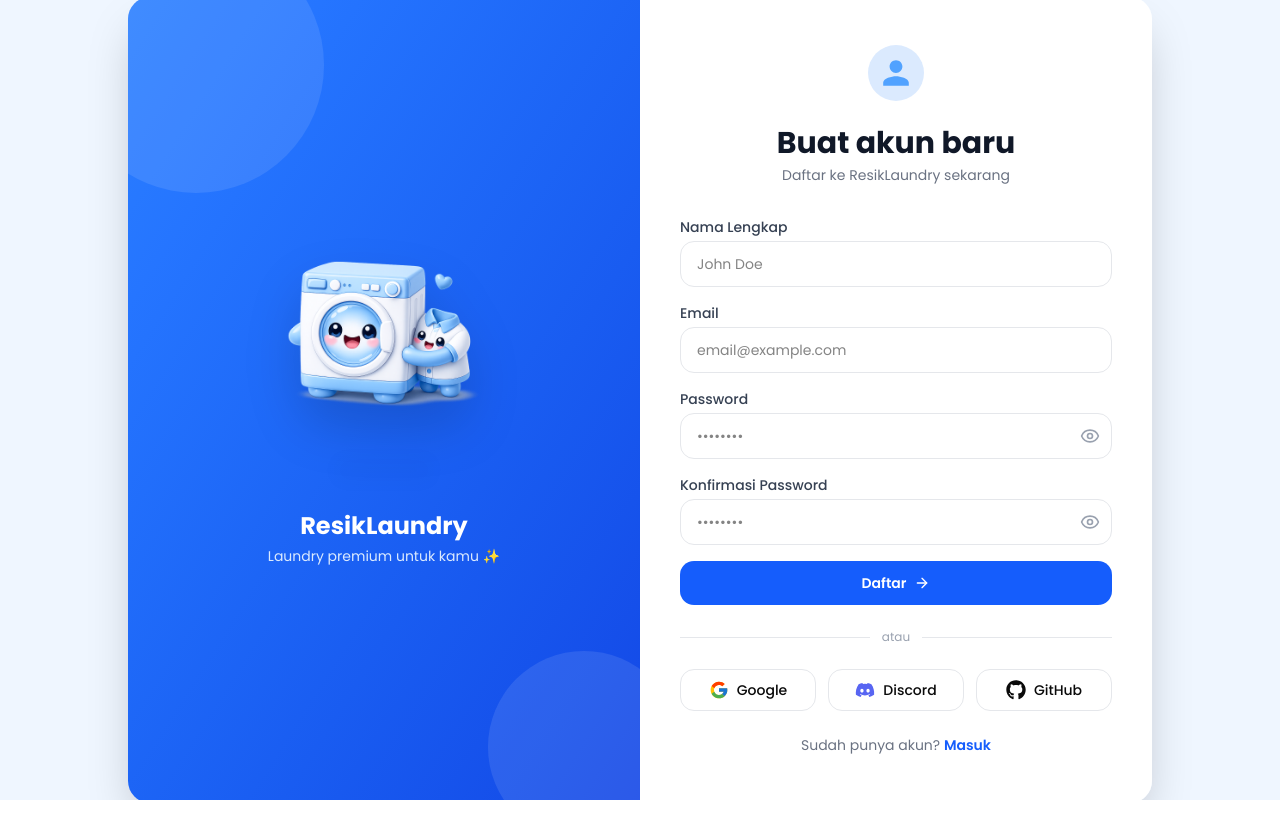
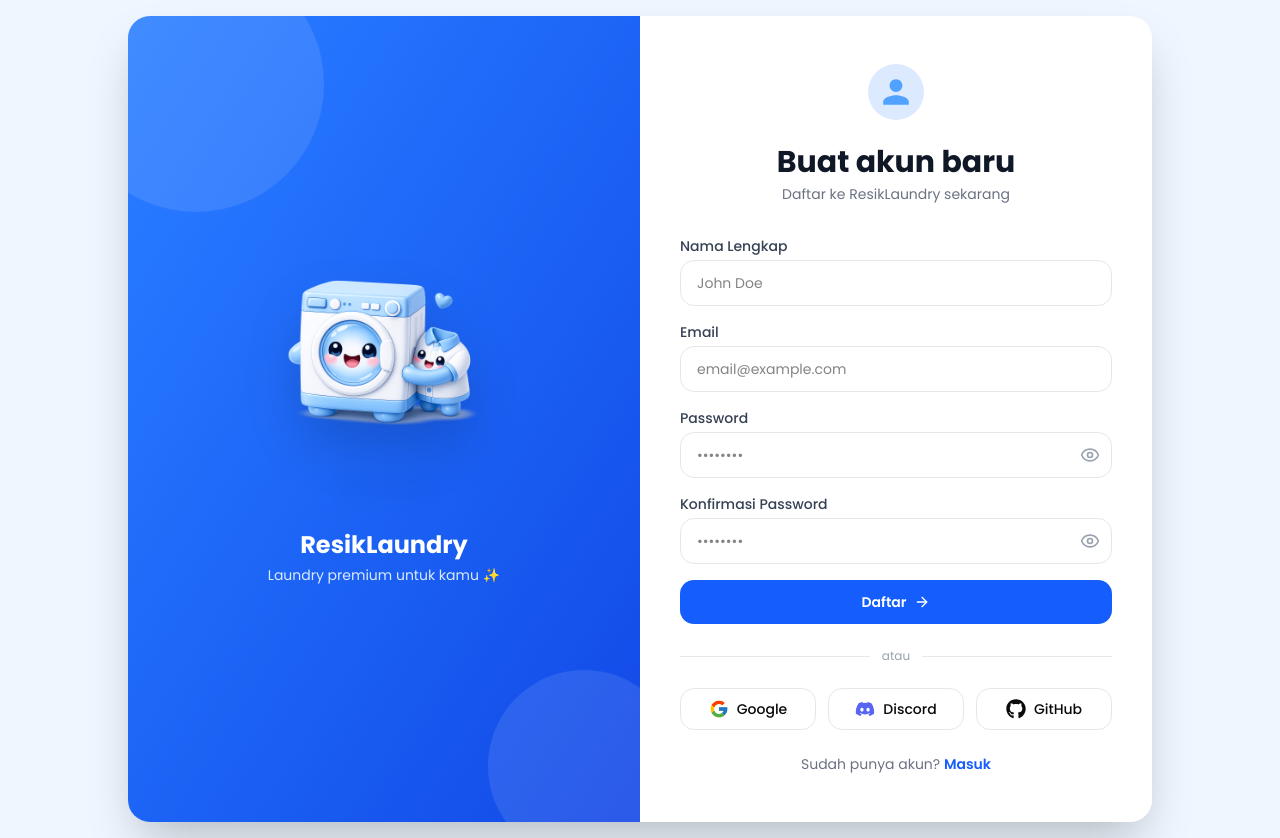
Before and after one commit to Varaaa-arch/WCC_UMKM-Laundry_Digital_Solution, a Next.js app: page /register in a window 1280 px wide. Before the commit the page ends 800 px from the top, so only its background shows below. Built offline with nearby package versions, Linux system fonts and the light colour scheme.

Commit message:
fix: no scroll for auth page deactive

```diff
--- a/src/app/(auth)/login/page.tsx
+++ b/src/app/(auth)/login/page.tsx
@@ -53,7 +53,7 @@
   })
 
   return (
-    <div className="min-h-screen h-screen overflow-hidden flex items-center justify-center bg-blue-50 p-4">
+    <div className="min-h-screen flex items-center justify-center bg-blue-50 p-4">
       <div className="w-full max-w-5xl flex rounded-3xl overflow-hidden shadow-2xl">
 
         {/* LEFT — blue panel with mascot */}
--- a/src/app/(auth)/register/page.tsx
+++ b/src/app/(auth)/register/page.tsx
@@ -55,7 +55,7 @@
   })
 
   return (
-    <div className="min-h-screen h-screen overflow-hidden flex items-center justify-center bg-blue-50 p-4">
+    <div className="min-h-screen flex items-center justify-center bg-blue-50 p-4">
       <div className="w-full max-w-5xl flex rounded-3xl overflow-hidden shadow-2xl">
 
         {/* LEFT — blue panel with mascot */}
```
